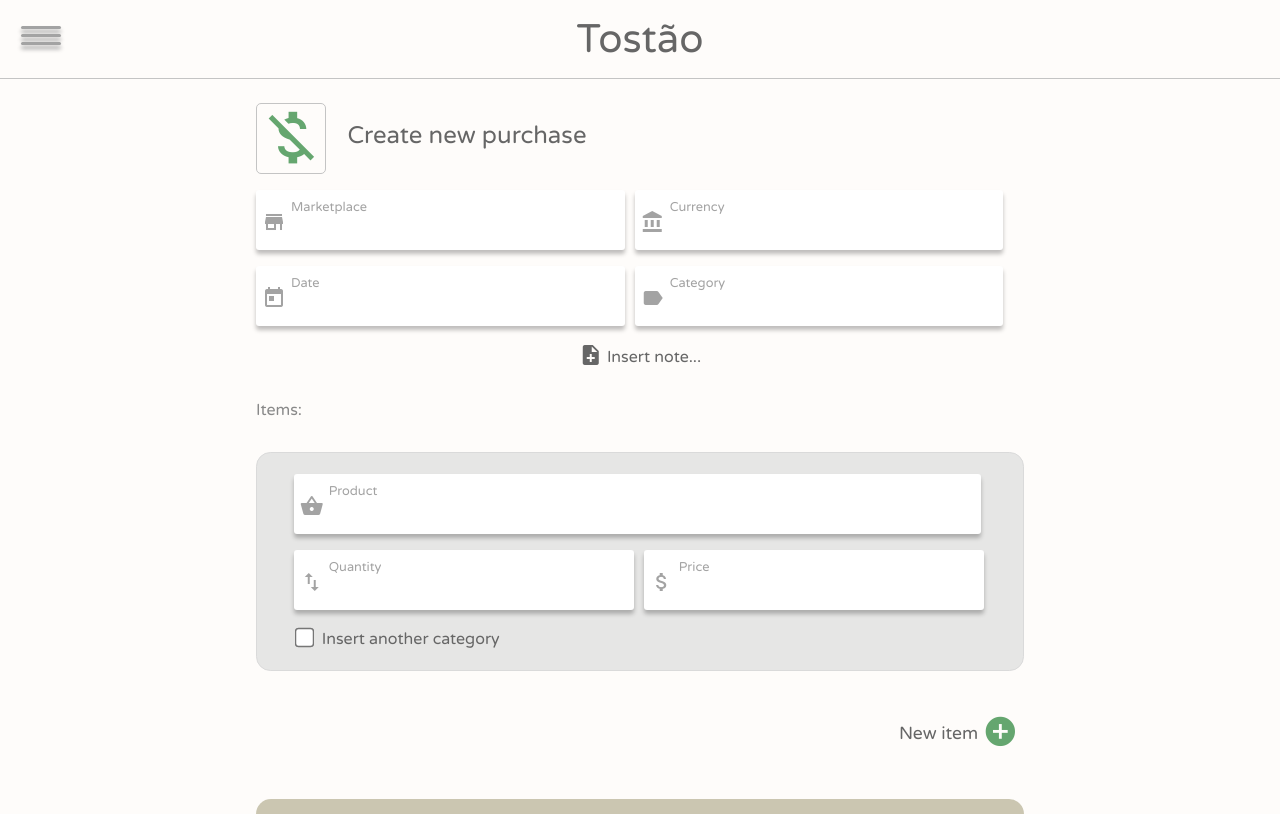
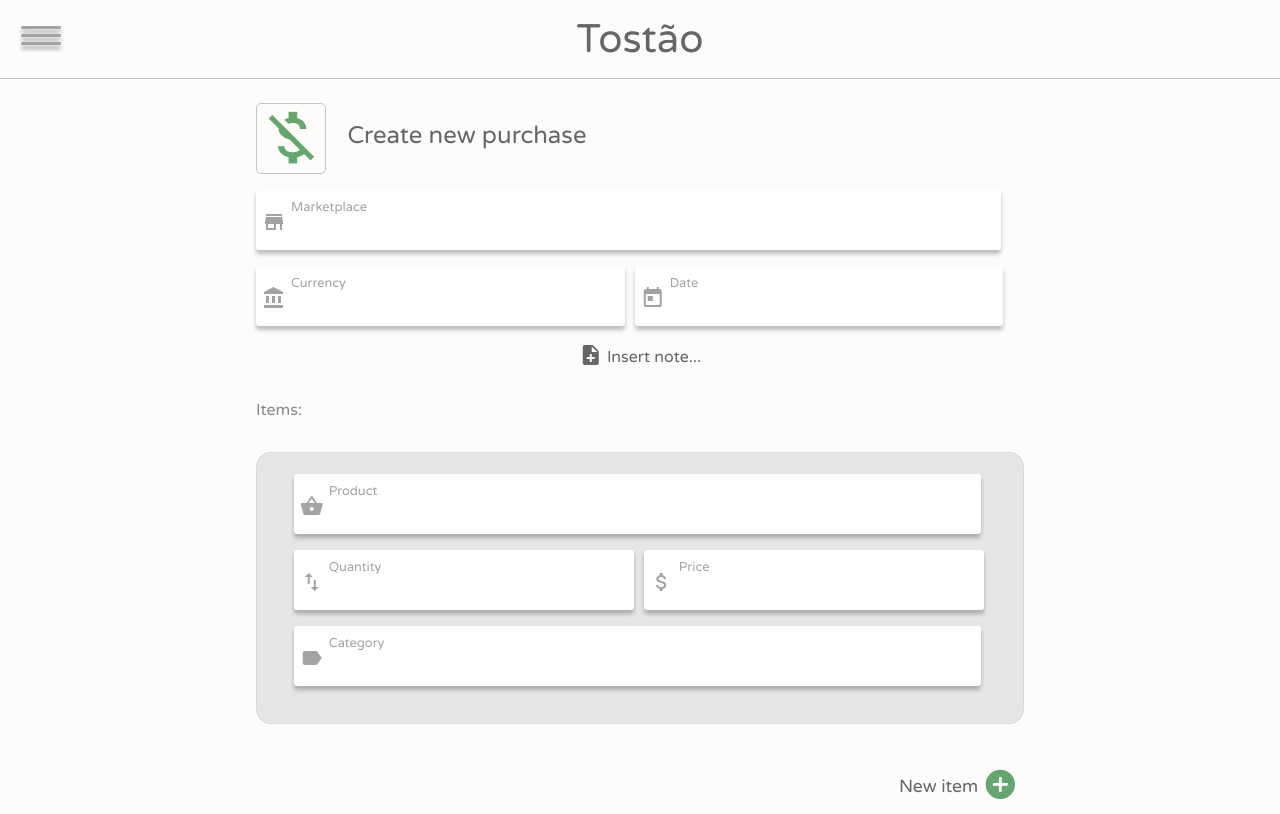
Before and after one commit to izamglima/tostao-frontend, an Angular app: page /purchases/new in a window 1280 px wide. Shown: the top 814 px of the page. Built offline with nearby package versions, Linux system fonts and the light colour scheme.

Commit message:
change the way category will work

```diff
--- a/src/app/components/purchases/purchase-new/purchase-new.component.html
+++ b/src/app/components/purchases/purchase-new/purchase-new.component.html
@@ -9,28 +9,22 @@
     </section>
 
     <form class="create-form" [formGroup]="newPurchase">
-        <div class="form-text-field form-with-icon side-by-side-text-form margin-right">
+        <div class="form-text-field form-with-icon margin-right max-size-text-form">
             <i class="material-icons">store</i>
             <label for="marketplace">Marketplace</label>
             <input type="text" name="marketplace" id="marketplace" formControlName="marketplace" required>
         </div>
 
-        <div class="form-text-field form-with-icon side-by-side-text-form">
+        <div class="form-text-field form-with-icon side-by-side-text-form margin-right">
             <i class="material-icons">account_balance</i>
             <label for="currency">Currency</label>
             <input type="text" name="currency" id="currency" formControlName="currency" required>
         </div>
 
-        <div class="form-text-field form-with-icon side-by-side-text-form margin-right">
+        <div class="form-text-field form-with-icon side-by-side-text-form">
             <i class="material-icons">today</i>
             <label for="date">Date</label>
             <input type="text" name="date" id="date" formControlName="date" required>
-        </div>
-
-        <div class="form-text-field form-with-icon side-by-side-text-form">
-            <i class="material-icons">label</i>
-            <label for="category">Category</label>
-            <input type="text" name="category" id="category" (change)="categoryChanged($event)" required>
         </div>
 
         <div class="text-center insert-note-container" *ngIf="!noteToggle">
@@ -71,17 +65,10 @@
                         <input type="text" name="price" id="price" formControlName="price" required>
                     </div>
 
-                    <div class="form-checkbox-field">
-                        <input type="checkbox" (click)="toggleVisibility($event)"
-                        name="Insert another category" id="another-category-{{i}}">
-                        <label for="another-category-{{i}}">Insert another category</label>
-                    </div>
-                    <div class="category-input-container" *ngIf="marked">
-                        <div class="form-text-field form-with-icon">
-                            <i class="material-icons">label</i>
-                            <label for="category">Category</label>
-                            <input type="text" name="category" id="category" formControlName="category">
-                        </div>
+                    <div class="form-text-field form-with-icon max-size-text-form">
+                        <i class="material-icons">label</i>
+                        <label for="category">Category</label>
+                        <input type="text" name="category" id="category" formControlName="category" (change)="setDefaultCategory($event)">
                     </div>
 
                     <div class="actions-container text-center">
--- a/src/app/components/purchases/purchase-new/purchase-new.component.ts
+++ b/src/app/components/purchases/purchase-new/purchase-new.component.ts
@@ -41,13 +41,8 @@
     this.newPurchase.patchValue({'note':null});
   }
 
-  categoryChanged(e) {
+  setDefaultCategory(e) {
     this.defaultCategory = e.target.value;
-    this.applyValueToCategory(e.target.value, 0);
-  }
-
-  applyValueToCategory(value, index) {
-    this.purchaseItems.controls[index].patchValue({'category': value});
   }
 
   ngOnInit(): void {
```
